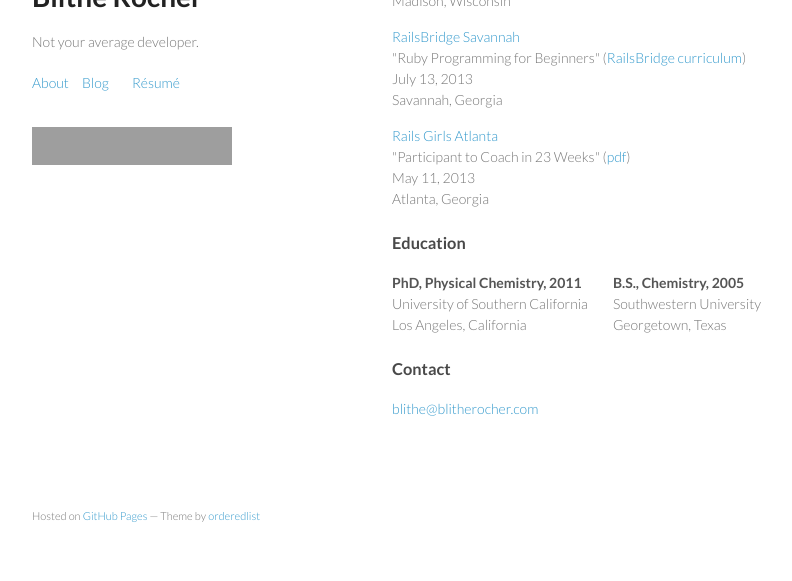
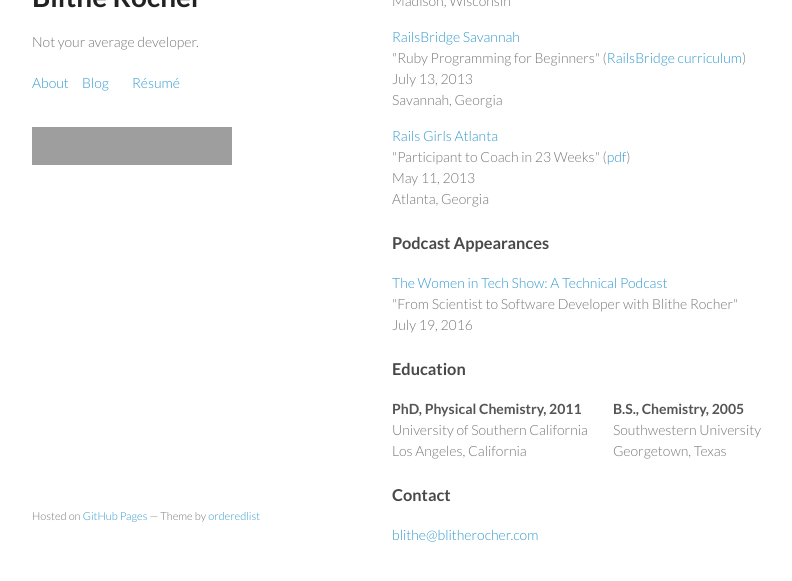
Before and after one commit to blithe/blithe.github.com, a Jekyll site: the page built from resume.html, in a window 1280 px wide and 900 px high, scrolled down 2590 px, cut to the strip 305-886 px from the top of the window. Shown: the whole strip, without its empty margins (178-970 px from the left). Built offline with Jekyll 4.4.1, drawn with Linux system fonts in a browser that asks for light colours; grey boxes are pictures that could not be loaded.

Commit message:
Add podcast appearance section

```diff
--- a/resume.html
+++ b/resume.html
@@ -143,6 +143,15 @@ title: Blithe Rocher | R&eacute;sum&eacute;
   </div>
 </div>
 
+<h3>Podcast Appearances</h3>
+<div class="jobs clearfix">
+  <div class="job">
+    <strong><a href="https://open.spotify.com/episode/7oIR6AuUErZ2mqhsd6bWfj?si=V4O79ZydTrqaFDNy5GXgog">The Women in Tech Show: A Technical Podcast</a></strong><br>
+    "From Scientist to Software Developer with Blithe Rocher"<br>
+    July 19, 2016<br>
+  </div>
+</div>
+
 <h3>Education</h3>
 <div class="schools clearfix">
   <div class="school">
```
